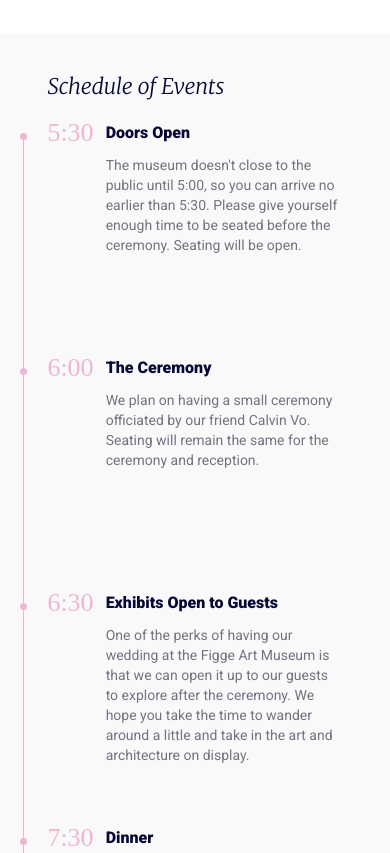
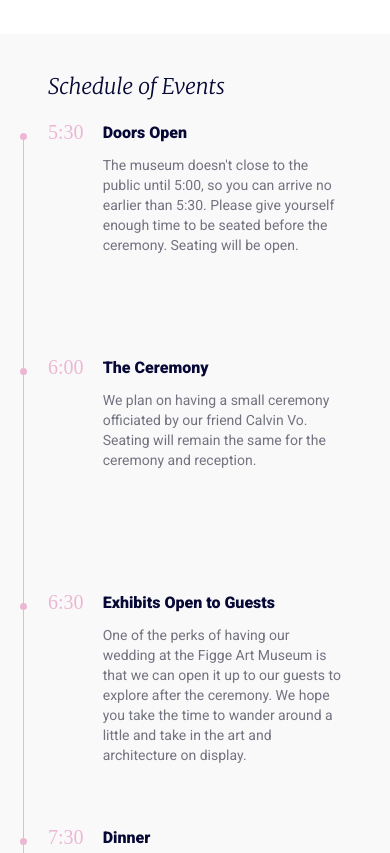
Before and after one commit to davidstoner/wedding, a website: page public/index.html in a window 390 px wide. Shown: the part 2440-3293 px from the top of the page. Drawn offline with nearby package versions, Linux system fonts and the light colour scheme.

Commit message:
fix size issues

```diff
--- a/public/css/skeleton.css
+++ b/public/css/skeleton.css
@@ -26,7 +26,7 @@ ul {
 .content-grid {
   display: grid;
   grid-template-columns: 1fr 1fr;
-  grid-template-rows: 180px min-content 180px;
+  grid-template-rows: 180px min-content min-content 180px;
 }
 
 .registry-grid {
@@ -143,7 +143,7 @@ span.place {
   grid-template-columns: repeat(8, 1fr);
   grid-auto-rows: 180px 180px 180px auto;
   grid-column: 1 / 2;
-  grid-row: 2;
+  grid-row: 2 / 4;
 }
 
 .overview {
@@ -546,7 +546,9 @@ input[type=radio]:checked:after {content:'\002714';font-size:20px;line-height:60
   }
 
   .schedule ul.times li {
-    font-size: 26px;
+    font-size: 20px;
+    line-height: 25px;
+    padding-right: 10px;
   }
 
   .registry {
```
